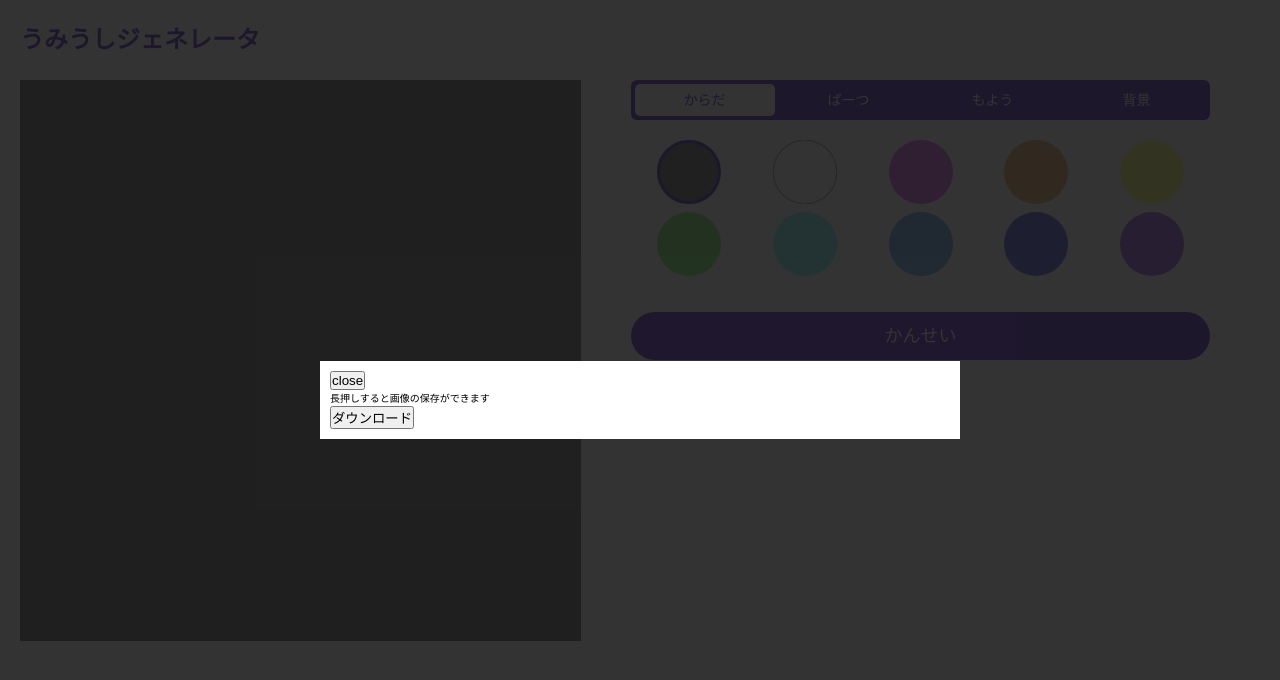
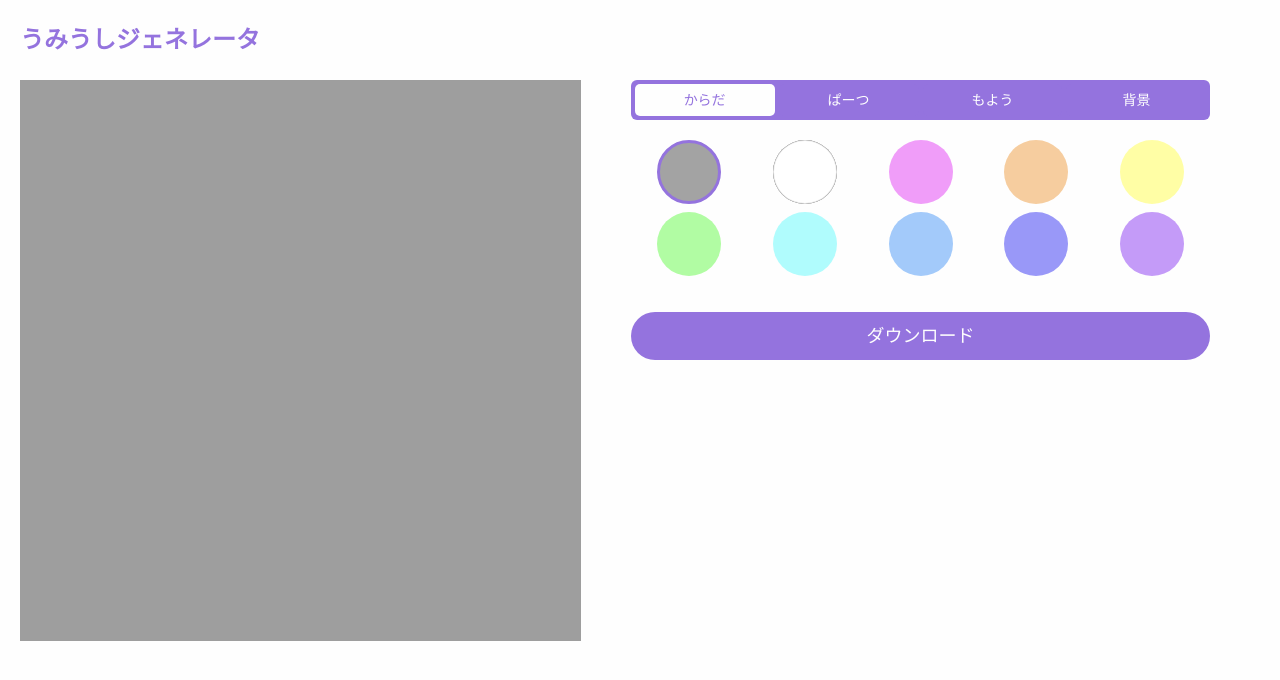
Before and after one commit to koconuts/sea-slug-generator, a Vue app: page / in a window 1280 px wide. Shown: the top 680 px of the page. Built offline with nearby package versions, Linux system fonts and the light colour scheme; a web font is replaced by a local one.

Commit message:
モーダルやめる

```diff
--- a/public/styles.css
+++ b/public/styles.css
@@ -163,27 +163,6 @@ input[class="color-item-input"]:checked + label {
   line-height: 48px;
 }
 
-/* modal */
-.overlay {
-  z-index:1;
-  position:fixed;
-  top:0;
-  left:0;
-  width:100%;
-  height:100%;
-  background-color:rgba(0,0,0,0.8);
-  display: flex;
-  align-items: center;
-  justify-content: center;
-}
-
-.modal {
-  z-index:2;
-  width:50%;
-  padding: 1em;
-  background:#fff;
-}
-
 @media (min-width: 960px) {
   html {
     margin: 0 20px;
--- a/src/App.vue
+++ b/src/App.vue
@@ -8,7 +8,6 @@
         <main-canvas
           :shape="shape"
           :color="color"
-          @img-url="getImgUrl"
         ></main-canvas>
       </div>
       <div class="right-container">
@@ -51,17 +50,8 @@
           ></back-ground>
         </div>
         <div class="complete-btn">
-          <p id="complete" class="text complete-btn-text">かんせい</p>
+          <p id="complete" class="text complete-btn-text">ダウンロード</p>
         </div>
-      </div>
-    </div>
-    <div class="overlay">
-      <div class="modal">
-        <button @click="$emit('close')">close</button>
-        <img :src="imgUrl" style="width:100%;">
-        <p>長押しすると画像の保存ができます</p>
-        <button id="download">ダウンロード</button>
-        <div class="btns"></div>
       </div>
     </div>
   </div>
@@ -116,7 +106,7 @@ export default {
     },
     getImgUrl(url) {
       this.imgUrl = url
-    }
+    },
   },
   data() {
     return {
--- a/src/components/MainCanvas.vue
+++ b/src/components/MainCanvas.vue
@@ -44,11 +44,10 @@ export default {
         }
       }
 
-      document.getElementById("download").onclick = () => {
+      document.getElementById("complete").onclick = () => {
         const link = document.createElement("a");
         const href = canvas.toDataURL("image/png");
         link.href = href;
-        this.$emit('img-url', href);
         link.download = "test.png";
         link.click();
       }
```
